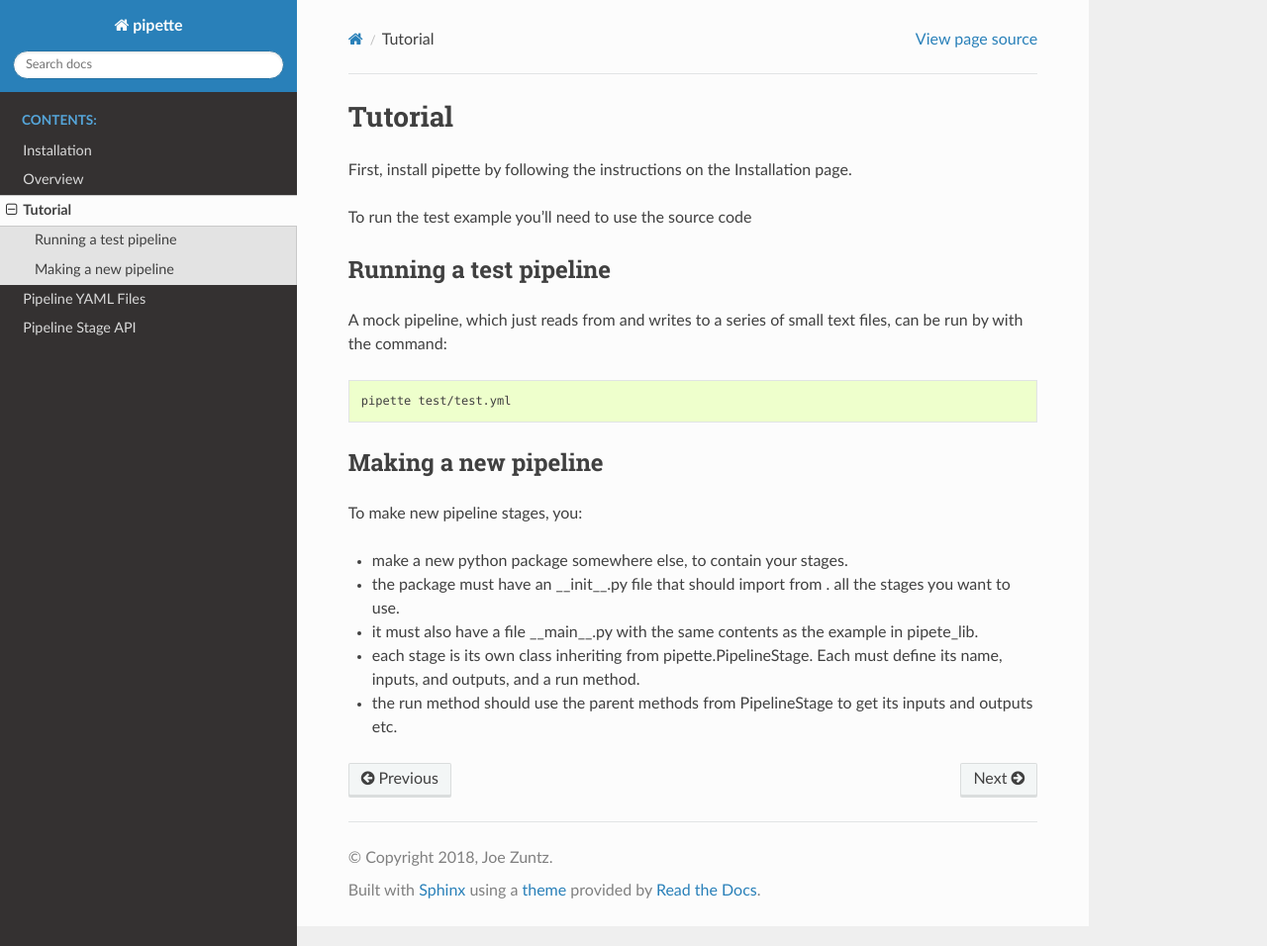
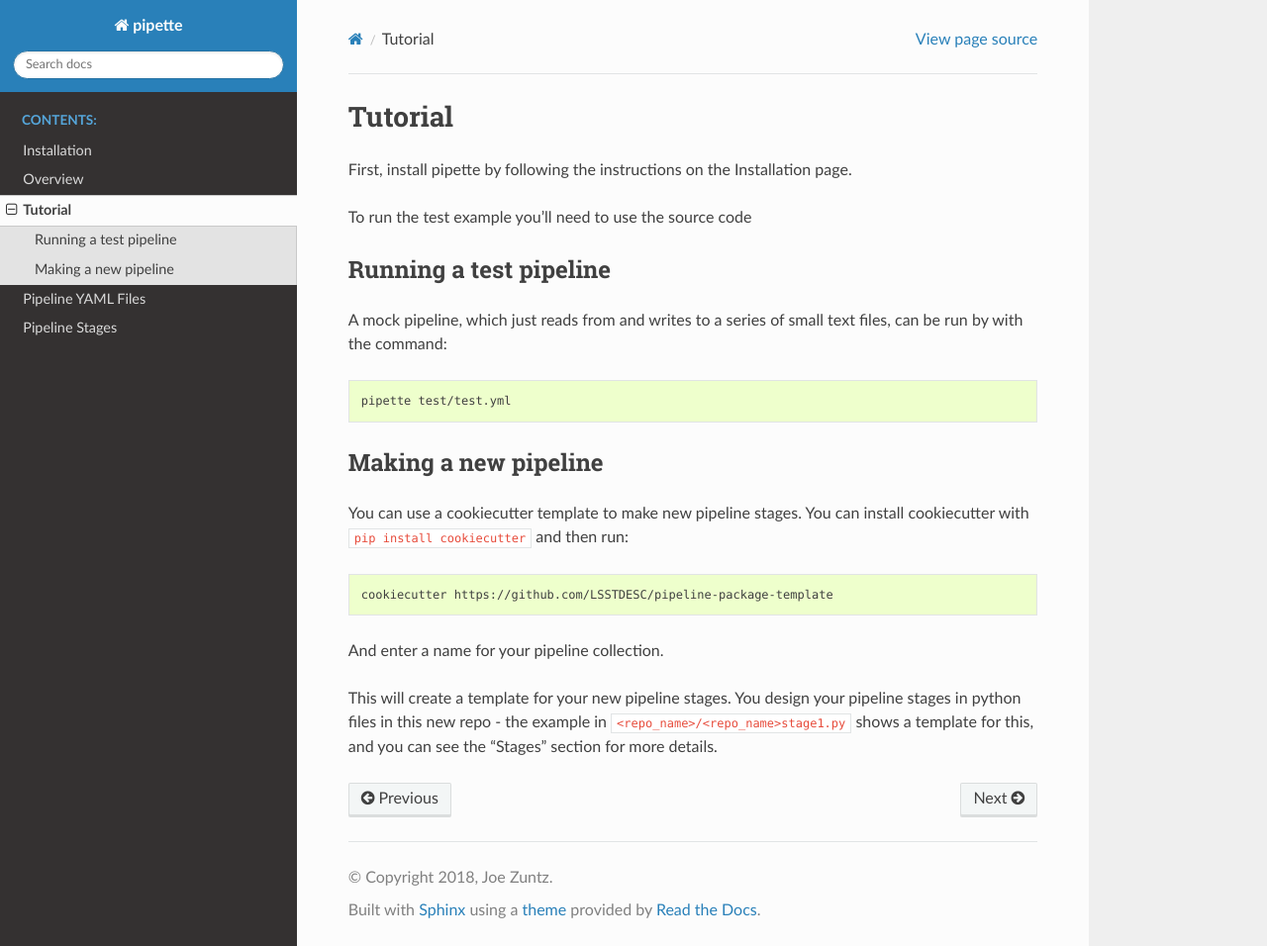
Before and after one commit to LSSTDESC/ceci, a Sphinx documentation site: the page built from docs/tutorial.rst, in a window 1280 px wide and 956 px high. Shown: the whole window at 99% size. Built offline with Sphinx 7.4.7 and the Read the Docs theme 2.0.0, drawn with Linux system fonts in a browser that asks for light colours.

Commit message:
More docs

```diff
--- a/docs/index.rst
+++ b/docs/index.rst
@@ -16,7 +16,7 @@
    overview
    tutorial
    config
-   api
+   stages
 
 
 
--- a/docs/api.rst
+++ b/docs/stages.rst
@@ -1,5 +1,5 @@
-Pipeline Stage API
-==================
+Pipeline Stages
+===============
 
 Overview
 --------
--- a/docs/tutorial.rst
+++ b/docs/tutorial.rst
@@ -17,10 +17,12 @@
 Making a new pipeline
 ---------------------
 
-To make new pipeline stages, you:
+You can use a cookiecutter template to make new pipeline stages.  You can install cookiecutter with ``pip install cookiecutter`` and then run:
 
-- make a new python package somewhere else, to contain your stages.
-- the package must have an __init__.py file that should import from . all the stages you want to use.
-- it must also have a file __main__.py with the same contents as the example in pipete_lib.
-- each stage is its own class inheriting from pipette.PipelineStage. Each must define its name, inputs, and outputs, and a run method.
-- the run method should use the parent methods from PipelineStage to get its inputs and outputs etc.
+.. code-block:: bash
+
+    cookiecutter https://github.com/LSSTDESC/pipeline-package-template
+
+And enter a name for your pipeline collection.
+
+This will create a template for your new pipeline stages.  You design your pipeline stages in python files in this new repo - the example in  ``<repo_name>/<repo_name>stage1.py`` shows a template for this, and you can see the "Stages" section for more details.
```
